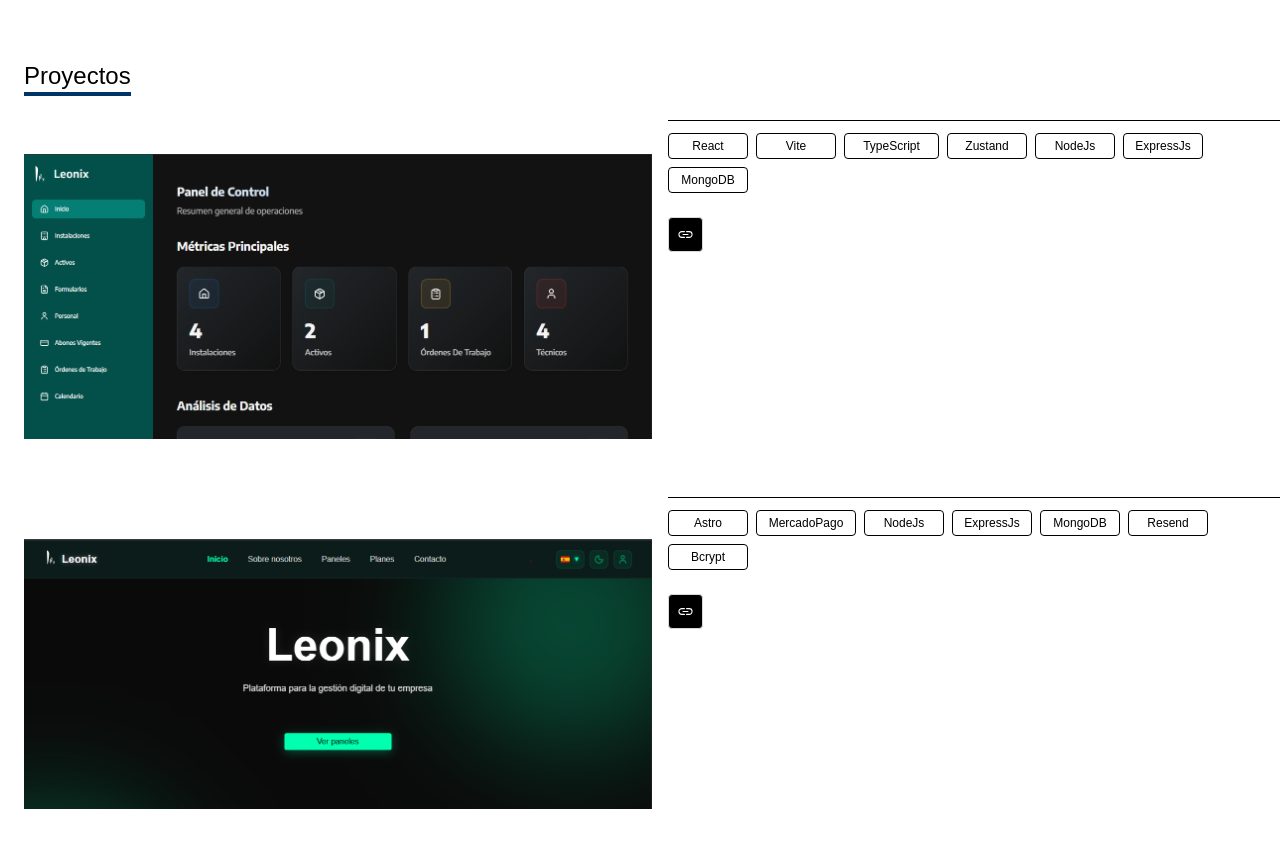
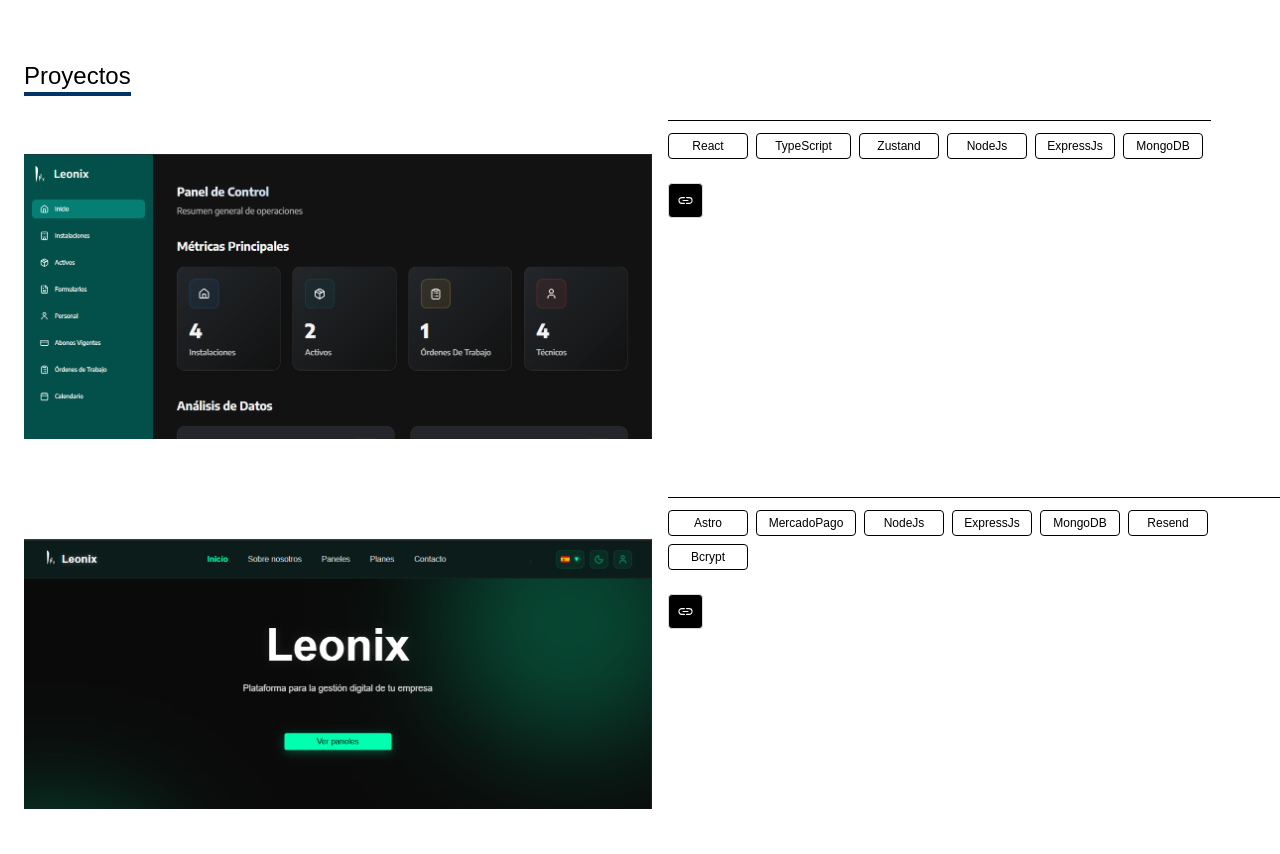
Before and after one commit to juancruzleone/portfolio, an Astro site: page /Projects in a window 1280 px wide. Shown: the top 854 px of the page. Built offline with nearby package versions, Linux system fonts and the light colour scheme; Astro itself is replaced by a stand-in of ours.

Commit message:
Feat: Modify design in project section

```diff
--- a/src/components/projects/components/ProjectCMMSPanel.astro
+++ b/src/components/projects/components/ProjectCMMSPanel.astro
@@ -33,13 +33,6 @@ const lang = Astro.cookies.get('lang')?.value || defaultLang;
                 >
                     <p class="text-black dark:text-white font-montserrat text-xs">
                         React
-                    </p>
-                </div>
-                <div
-                    class="border border-black dark:border-white rounded text-center p-1 w-[80px] mr-2 mb-2"
-                >
-                    <p class="text-black dark:text-white font-montserrat text-xs">
-                        Vite
                     </p>
                 </div>
                 <div
```
